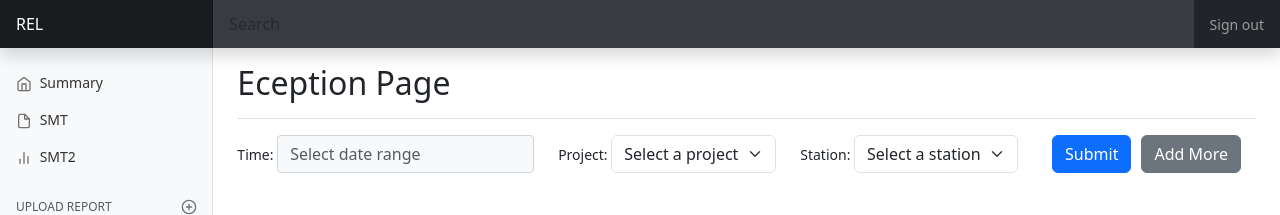
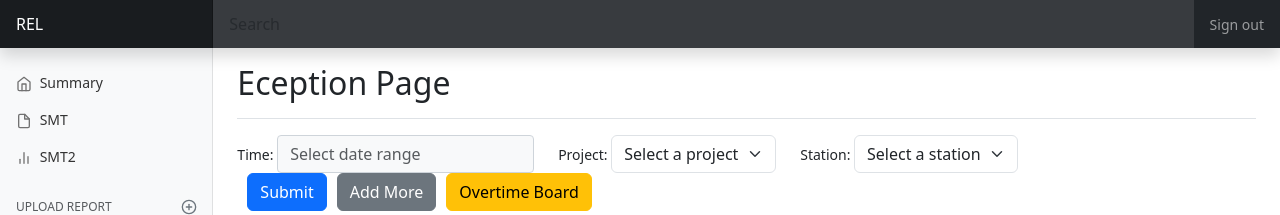
Before and after one commit to zipong47/mysite, a Django app: page /board/eception_page/ in a window 1280 px wide. Shown: the top 215 px of the page. Run offline with Django 5.2, Linux system fonts and the light colour scheme; data comes from the database, SQL or seed files in the repository; both versions use the stored data as it was after the commit; some libraries are stand-ins or nearby versions.

Commit message:
basically finish eception page

```diff
--- a/board/models.py
+++ b/board/models.py
@@ -25,6 +25,8 @@ class Board(models.Model):
         "archived":"archived",
     }
     status=models.CharField(max_length=10,choices=STATUS_CHOICES,default='testing')
+    if_overdue=models.BooleanField(default=False)
+
     def __str__(self):
         return f"{self.project_name}-{self.project_config}-{self.subproject_name},no={self.board_number},cp={self.cp_nums})"
 
@@ -72,7 +74,7 @@ class ErrorRecord(models.Model):
     remark = models.CharField(max_length=255,default='')
 
     # File field for failure picture
-    fail_picture = models.ImageField(upload_to='failures/%Y/%m/%d/', blank=True, null=True)
+    fail_picture = models.ImageField(upload_to='failures/%Y/%m/%d/%H%M%S/', blank=True, null=True)
 
     def __str__(self):
         return f"ErrorRecord for {self.board.serial_number} with {self.test_record.count()} test records"
--- a/board/templates/board/eception_page.html
+++ b/board/templates/board/eception_page.html
@@ -210,6 +210,7 @@
               <div class="form-group col-auto d-flex align-items-center">
                   <button type="submit" class="btn btn-primary mb-2 align-middle">Submit</button>
                   <button type="button" class="btn btn-secondary mb-2 ml-2 align-middle" data-bs-toggle="modal" data-bs-target="#addMoreModal">Add More</button>
+                  <button type="button" class="btn btn-warning mb-2 ml-2 align-middle" data-bs-toggle="modal" data-bs-target="#overtimeBoardModal">Overtime Board</button>
               </div>
           </form>
         </div>
@@ -239,6 +240,34 @@
         </tbody>
       </table>
     </main>
+  </div>
+</div>
+
+<!-- Overtime Board Modal -->
+<div class="modal fade" id="overtimeBoardModal" tabindex="-1" aria-labelledby="overtimeBoardModalLabel" aria-hidden="true">
+  <div class="modal-dialog">
+      <div class="modal-content">
+          <div class="modal-header">
+              <h5 class="modal-title" id="overtimeBoardModalLabel">Overtime Boards</h5>
+              <button type="button" class="btn-close" data-bs-dismiss="modal" aria-label="Close"></button>
+          </div>
+          <div class="modal-body">
+              <table class="table">
+                  <thead>
+                      <tr>
+                          <th>Project Name</th>
+                          <th>Serial Number</th>
+                          <th>Board Number</th>
+                          <th>Check_In Time</th>
+                          <th>Overdue Time</th>
+                      </tr>
+                  </thead>
+                  <tbody id="overtimeBoards">
+                      <!-- Overtime boards will be dynamically added here -->
+                  </tbody>
+              </table>
+          </div>
+      </div>
   </div>
 </div>
 
@@ -578,7 +607,7 @@
                             '<td>' + (result.error_record.fail_message) + '</td>' +
                             '<td>' + result.test_record.site + '</td>' +
                             '<td><button type="button" class="btn btn-primary" onclick="editErrorRecord(\'' + result.error_record.id + '\')">Edit</button></td>' +
-                            '<td><button class="btn btn-sm btn-primary" onclick="downloadFailPicture(' + record.pk + ')">Download Fail Picture</button></td>' +
+                            '<td><button class="btn btn-sm btn-primary" onclick="downloadFailPicture(' + result.error_record.id + ')">Download Fail Picture</button></td>' +
                             '</tr>';
                         resultsTable.append(row);
                         console.log("result.error_record.id: "+result.error_record.id);
@@ -586,6 +615,33 @@
                 },
                 error: function(error) {
                     alert('Error submitting data.');
+                }
+            });
+        });
+
+        $('#overtimeBoardModal').on('show.bs.modal', function (e) {
+
+            $.ajax({
+                type: 'GET',
+                url: '/board/get_overtime_boards/',  // Adjust the URL to match your Django setup
+                success: function(response) {
+                    if (response.results) {
+                        var boardsTable = $('#overtimeBoards');
+                        boardsTable.empty();
+                        $.each(response.results, function(index, result) {
+                            var row = '<tr>' +
+                                '<td>' + result.board.project_name + '</td>' +
+                                '<td>' + result.board.serial_number + '</td>' +
+                                '<td>' + result.board.board_number + '</td>' +
+                                '<td>' + result.checkin_time + '</td>' +
+                                '<td>' + result.time_difference_days + ' days' + '</td>' +
+                                '</tr>';
+                            boardsTable.append(row);
+                        });
+                    }
+                },
+                error: function(error) {
+                    alert('Error fetching overtime boards.');
                 }
             });
         });
--- a/board/urls.py
+++ b/board/urls.py
@@ -18,9 +18,10 @@ urlpatterns = [
     path('eception_page/', views.eception_page, name='eception_page'),
     path('search_eception/', views.search_eception, name='search_eception'),
     path('create_error_record/', views.create_error_record, name='create_error_record'),
+    path('get_overtime_boards/', views.get_overtime_boards, name='get_overtime_boards'),
     # path('edit_error_record/<int:error_record_id>/', views.edit_error_record, name='edit_error_record'),
     path('get_error_record/<int:error_record_pk>/', views.get_error_record, name='get_error_record'),
     path('update_error_record/<int:error_record_pk>/', views.update_error_record, name='update_error_record'),
     path('search_serial_number_in_eception_page/', views.search_serial_number_in_eception_page, name='search_serial_number_in_eception_page'),
-    path('board/download_fail_picture/<int:record_id>/', views.download_fail_picture, name='download_fail_picture'),
+    path('download_fail_picture/<int:record_id>/', views.download_fail_picture, name='download_fail_picture'),
 ]
--- a/board/views.py
+++ b/board/views.py
@@ -185,6 +185,8 @@ def checkin_ajax(request,sn_str):
         else:
             temp_record=TestRecord(board=board,station_type="checkin",cp_nums=board.cp_nums,start_time=datetime.now(),stop_time=datetime.now(),result='pass')
             temp_record.save()
+            board.env_finished_flag=True
+            board.save()
 
         test_records = TestRecord.objects.filter(board=board,cp_nums=current_cp,result='pass').order_by('start_time')
         is_followed, extra_tests, missing_tests, sequence_errors, current_tests = check_test_plan_status(test_records, test_plan_list)
@@ -275,7 +277,6 @@ def checkout_ajax(request,sn_str):
 
         test_records = TestRecord.objects.filter(board=board,cp_nums=current_cp,result='pass').order_by('start_time')
         is_followed, extra_tests, missing_tests, sequence_errors, current_tests= check_test_plan_status(test_records, test_plan_list)
-        if_test_pass=False
 
         test_plan_order_list=[]
         if sequence_errors:
@@ -303,6 +304,8 @@ def checkout_ajax(request,sn_str):
                 temp_record=TestRecord(board=board,station_type="checkout",cp_nums=board.cp_nums,start_time=datetime.now(),stop_time=datetime.now(),result='pass')
                 temp_record.save()
                 board.cp_nums=board.cp_nums+100
+                board.env_finished_flag=False
+                board.if_overdue=False
                 board.save()
             else:
                 message=message+"该板子已经checkout了! \n"
@@ -667,7 +670,6 @@ def search_eception(request):
                             'status': board.status,
                         },
                         'test_record': {
-                            'id': test_record.id,
                             'station_type': test_record.station_type,
                             'start_time': test_record.start_time,
                             'cp_nums': test_record.cp_nums,
@@ -806,6 +808,11 @@ def update_error_record(request, error_record_pk):
             error_record.remark = remark
 
             if fail_picture:
+                # 删除旧的 fail_picture 文件
+                if error_record.fail_picture:
+                    if os.path.isfile(error_record.fail_picture.path):
+                        os.remove(error_record.fail_picture.path)
+                # 更新为新的 fail_picture 文件
                 error_record.fail_picture = fail_picture
 
             error_record.save()
@@ -826,6 +833,7 @@ def update_error_record(request, error_record_pk):
 
 @csrf_exempt
 def download_fail_picture(request, record_id):
+    print("download_fail_picture ing~~~~~~")
     try:
         error_record = get_object_or_404(ErrorRecord, pk=record_id)
         fail_picture_path = error_record.fail_picture.path
@@ -837,3 +845,26 @@ def download_fail_picture(request, record_id):
         return JsonResponse({'error': 'File not found.'}, status=404)
     except ErrorRecord.DoesNotExist:
         return JsonResponse({'error': 'Error record not found.'}, status=404)
+
+@csrf_exempt
+def get_overtime_boards(request):
+    if request.method == 'GET':
+        results = []
+        boards = Board.objects.filter(env_finished_flag=True, if_overdue=True)
+        for board in boards:
+            test_record = TestRecord.objects.filter(board=board, cp_nums=board.cp_nums, station_type='checkin').get()
+            time_difference = datetime.now() - test_record.start_time
+            time_difference_days = time_difference.total_seconds() / (3600 * 24)
+            results.append({
+                "board": {
+                    'project_name': board.project_name,
+                    'serial_number': board.serial_number,
+                    'board_number': board.board_number,
+                    'env_finished_flag': board.env_finished_flag,
+                    'if_overdue': board.if_overdue
+                },
+                "checkin_time": test_record.start_time.strftime('%Y-%m-%d %H:%M'),
+                "time_difference_days": round(time_difference_days, 2)
+            })
+        return JsonResponse({'results': results})
+    return JsonResponse({'error': 'Invalid request method.'}, status=400)
```
Also changed, not shown: board/management/commands/corn_update.py (+24 -0 lines), board/migrations/0010_alter_errorrecord_fail_picture.py (added), board/migrations/0011_board_if_overdue.py (added), db.sqlite3.
